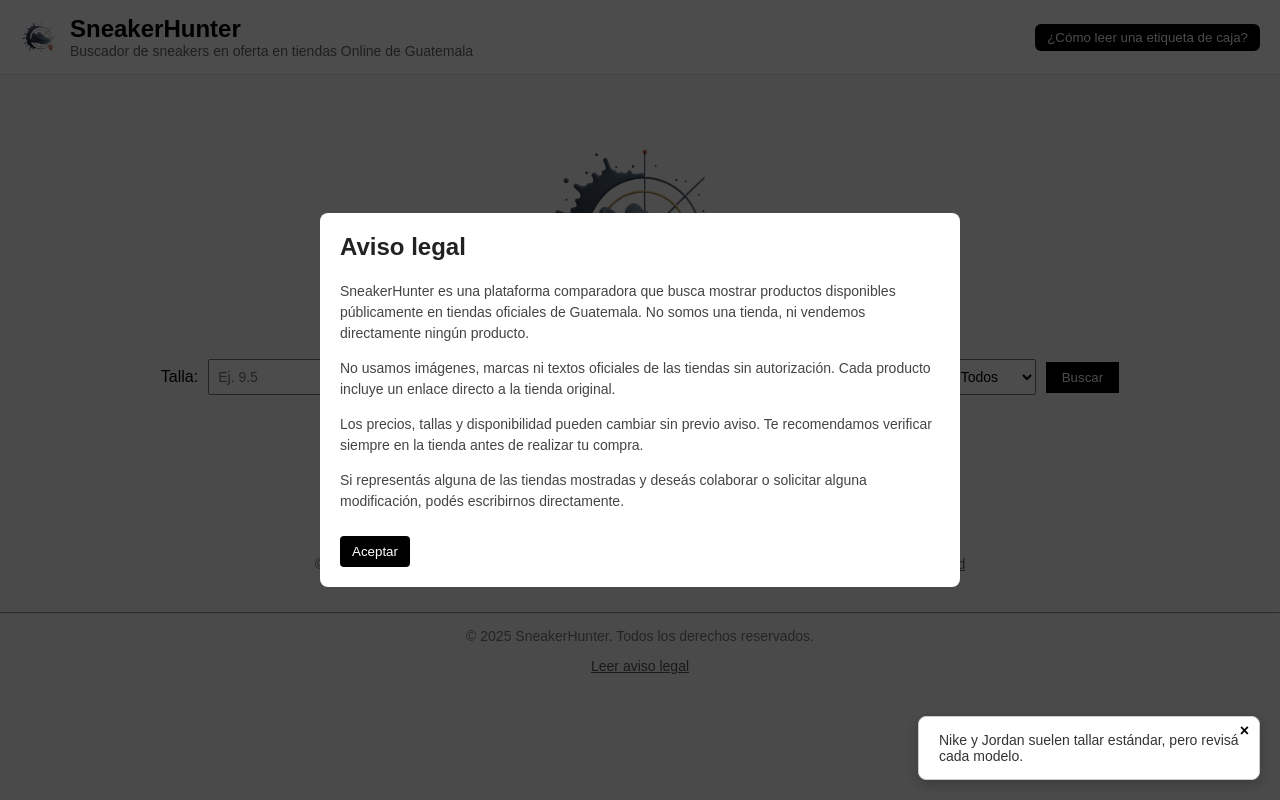
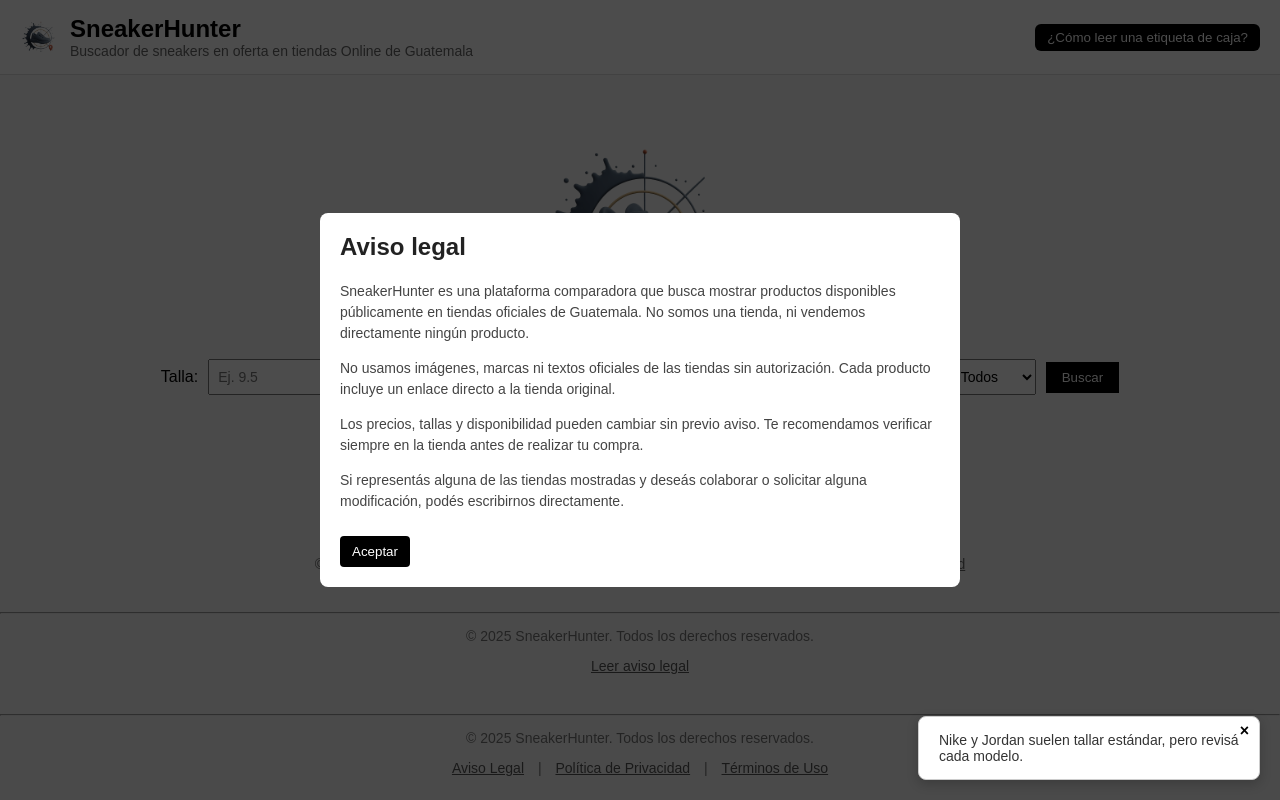
Before and after one commit to dagmuzik/meatpack-flask, a Flask app: page / in a window 1280 px wide. Run offline with Flask 3, Linux system fonts and the light colour scheme.

Commit message:
Update index.html
Politica de privacidad y terminos de uso

```diff
--- a/templates/index.html
+++ b/templates/index.html
@@ -24,6 +24,26 @@
     <p>Los precios, tallas y disponibilidad pueden cambiar sin previo aviso. Te recomendamos verificar siempre en la tienda antes de realizar tu compra.</p>
     <p>Si representás alguna de las tiendas mostradas y deseás colaborar o solicitar alguna modificación, podés escribirnos directamente.</p>
     <button onclick="cerrarDisclaimer()" style="margin-top: 10px; background:black; color:white; padding:8px 12px; border:none; border-radius:4px;">Aceptar</button>
+  </div>
+</div>
+<!-- Modal Privacidad -->
+<div id="modal-privacidad" style="display:none; position:fixed; top:0; left:0; width:100%; height:100%; background-color:rgba(0,0,0,0.7); z-index:1000; align-items:center; justify-content:center;">
+  <div style="background:white; padding:20px; border-radius:8px; max-width:700px; max-height:90vh; overflow-y:auto;">
+    <h2>Política de Privacidad</h2>
+    <p>En SneakerHunter valoramos tu privacidad. No recolectamos datos personales sin tu consentimiento. Utilizamos cookies locales únicamente para guardar tus productos favoritos y recordar tus filtros de búsqueda.</p>
+    <p>No compartimos, vendemos ni cedemos información de usuarios a terceros. Si en el futuro integramos herramientas como Google Analytics o newsletters, serás notificado y podrás aceptar o rechazar.</p>
+    <p>Tu navegación en este sitio es segura, y podés usarlo sin registrarte ni iniciar sesión.</p>
+    <button onclick="cerrarModal('modal-privacidad')" style="margin-top:10px; background:black; color:white; padding:8px 12px; border:none; border-radius:4px;">Cerrar</button>
+  </div>
+</div>
+<!-- Modal Términos de Uso -->
+<div id="modal-uso" style="display:none; position:fixed; top:0; left:0; width:100%; height:100%; background-color:rgba(0,0,0,0.7); z-index:1000; align-items:center; justify-content:center;">
+  <div style="background:white; padding:20px; border-radius:8px; max-width:700px; max-height:90vh; overflow-y:auto;">
+    <h2>Términos de Uso</h2>
+    <p>SneakerHunter es una herramienta comparadora de productos de tiendas oficiales en Guatemala. No vendemos productos ni procesamos pagos. Toda la información mostrada (precios, tallas y disponibilidad) proviene de fuentes públicas de las tiendas.</p>
+    <p>Los enlaces redirigen al sitio original de cada tienda, donde se realiza la compra final. No garantizamos que los precios o existencias estén actualizados al segundo.</p>
+    <p>El uso de este sitio implica tu aceptación de estos términos.</p>
+    <button onclick="cerrarModal('modal-uso')" style="margin-top:10px; background:black; color:white; padding:8px 12px; border:none; border-radius:4px;">Cerrar</button>
   </div>
 </div>
 <style>
@@ -504,6 +524,15 @@
 </div>
 </div>
 
+<hr style="margin-top: 40px;">
+<div style="text-align: center; font-size: 14px; color: #777;">
+  <p>&copy; 2025 SneakerHunter. Todos los derechos reservados.</p>
+  <p>
+    <a href="#" onclick="mostrarDisclaimer()" style="margin-right:10px; color:#555;">Aviso Legal</a> |
+    <a href="#" onclick="mostrarModal('modal-privacidad')" style="margin:0 10px; color:#555;">Política de Privacidad</a> |
+    <a href="#" onclick="mostrarModal('modal-uso')" style="margin-left:10px; color:#555;">Términos de Uso</a>
+  </p>
+</div>
 <script>
   function abrirModalEtiqueta() {
     document.getElementById("modalEtiqueta").style.display = "flex";
@@ -520,6 +549,12 @@
   function mostrarDisclaimer() {
   document.getElementById("modal-disclaimer").style.display = "flex";
   }
+  function cerrarModal(id) {
+  document.getElementById(id).style.display = "none";
+  }
+  function mostrarModal(id) {
+  document.getElementById(id).style.display = "flex";
+  }
 
   window.onload = function() {
     if (!localStorage.getItem("aceptoDisclaimer")) {
```
